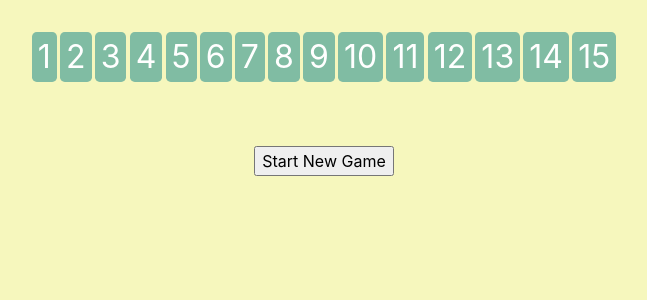
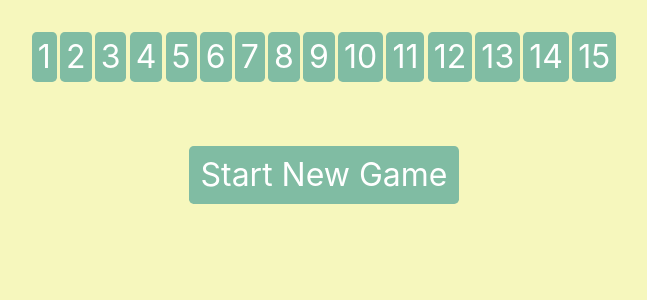
Before and after one commit to nbogie/higher-lower-game-react, a React (Vite) app: page / in a window 1280 px wide. Shown: the top 300 px of the page, without its empty margins (316-963 px from the left). Built offline with nearby package versions, Linux system fonts and the light colour scheme.

Commit message:
button css

```diff
--- a/src/components/HigherLowerGame.tsx
+++ b/src/components/HigherLowerGame.tsx
@@ -32,6 +32,7 @@ export function HigherLowerGame() {
                 {[1, 2, 3, 4, 5, 6, 7, 8, 9, 10, 11, 12, 13, 14, 15].map(
                     (n) => (
                         <button
+                            className="guessButton"
                             disabled={guesses.includes(n)}
                             key={n}
                             onClick={() => handleGuessClicked(n)}
@@ -44,7 +45,9 @@ export function HigherLowerGame() {
             <Hint lastGuess={lastGuess} hint={hint} />
 
             <Guesses guesses={guesses} numberToGuess={numberToGuess} />
-            <button onClick={startNewGame}>Start New Game</button>
+            <button className="startNewGameButton" onClick={startNewGame}>
+                Start New Game
+            </button>
         </div>
     );
 }
--- a/src/index.css
+++ b/src/index.css
@@ -106,16 +106,21 @@ body {
     flex-wrap: wrap;
     gap: 0.2rem;
 }
-.buttons button {
+.guessButton,
+.startNewGameButton {
     background: var(--palette2);
     color: white;
     border: none;
     font-size: 2rem;
     border-radius: 0.3rem;
 }
+.startNewGameButton {
+    padding: 0.3rem 0.7rem;
+}
 .buttons button[disabled] {
     opacity: 0.5;
 }
+
 .guesses {
     display: flex;
     flex-direction: row;
@@ -124,6 +129,7 @@ body {
     font-size: 3rem;
     justify-content: flex-start;
 }
+
 .guess {
     background: white;
     width: 5rem;
```
